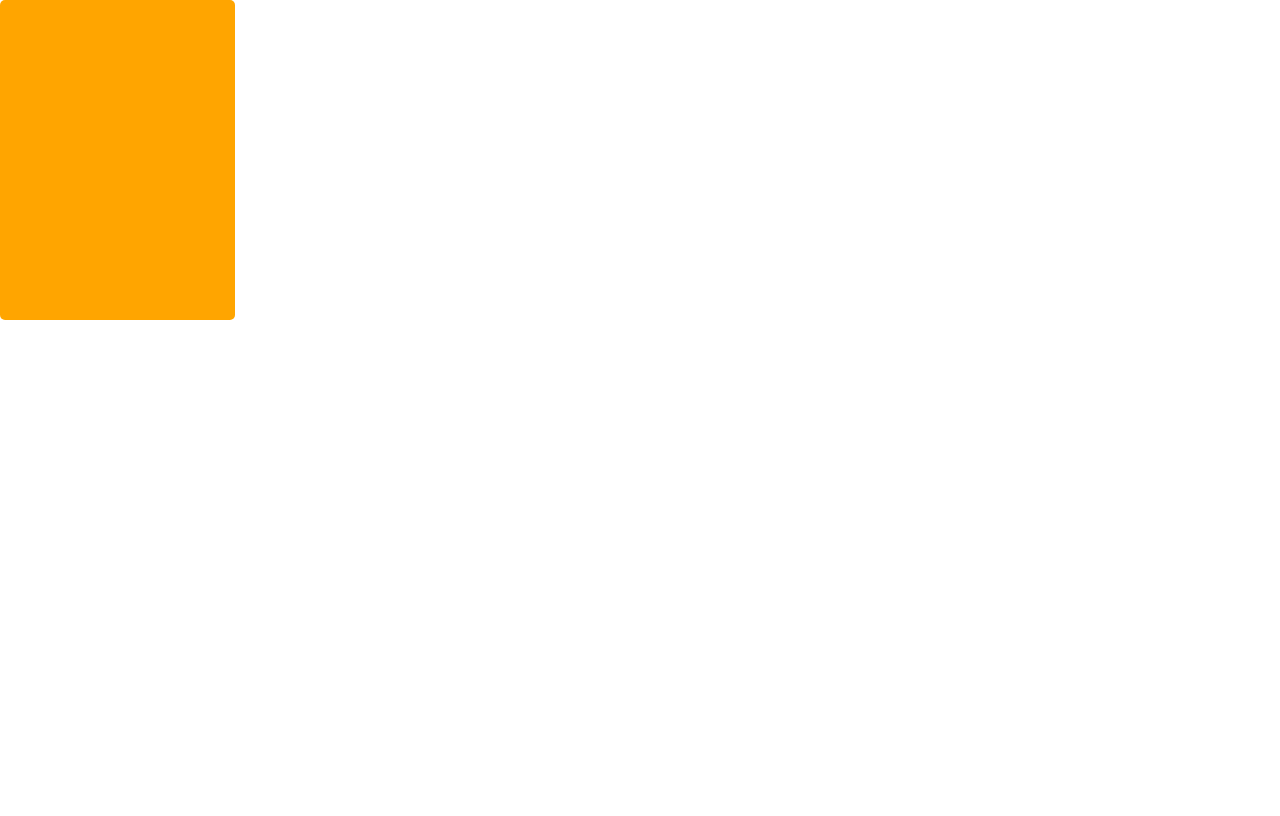
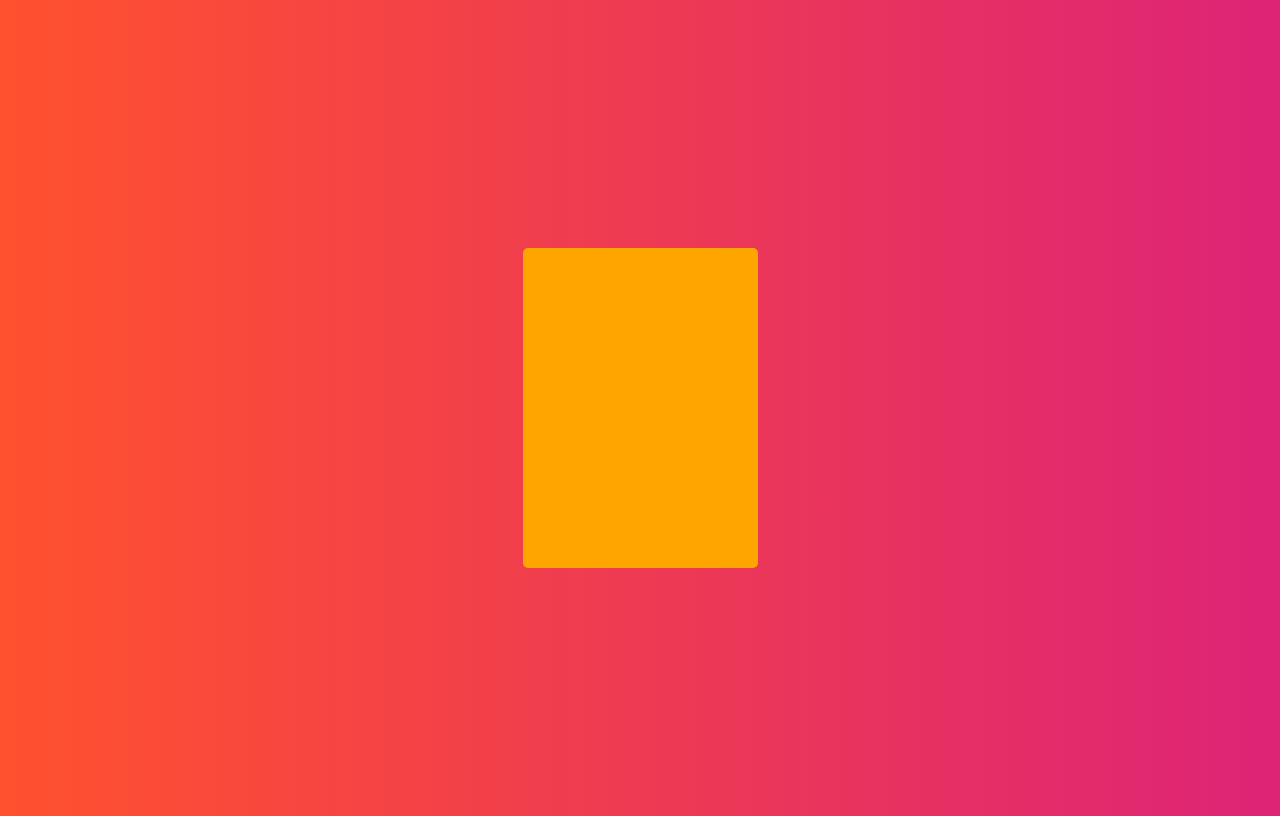
Before and after one commit to NayanneBatista/calculadora-react, a React (Create React App) app: page / in a window 1280 px wide. Built offline with nearby package versions, Linux system fonts and the light colour scheme.

Commit message:
initial css

```diff
--- a/src/index.css
+++ b/src/index.css
@@ -1,4 +1,32 @@
+@font-face {
+  font-family:'RobotoMono';
+  src: url('./fonts/RobotoMono-Thin.ttf')
+}
+
+* {
+  font-family: 'RobotoMono', monospace;
+}
+
 body {
+  display: flex;
+  height: 100vh;
+  justify-content: center;
+  align-items: center;
+  text-align: center;
+
+  color: #fff;
+  background: linear-gradient(to right, #ff512f, #dd2476);
+}
+
+
+
+
+
+
+
+
+
+/* body {
   margin: 0;
   font-family: -apple-system, BlinkMacSystemFont, 'Segoe UI', 'Roboto', 'Oxygen',
     'Ubuntu', 'Cantarell', 'Fira Sans', 'Droid Sans', 'Helvetica Neue',
@@ -10,4 +38,4 @@ body {
 code {
   font-family: source-code-pro, Menlo, Monaco, Consolas, 'Courier New',
     monospace;
-}
+} */
```
